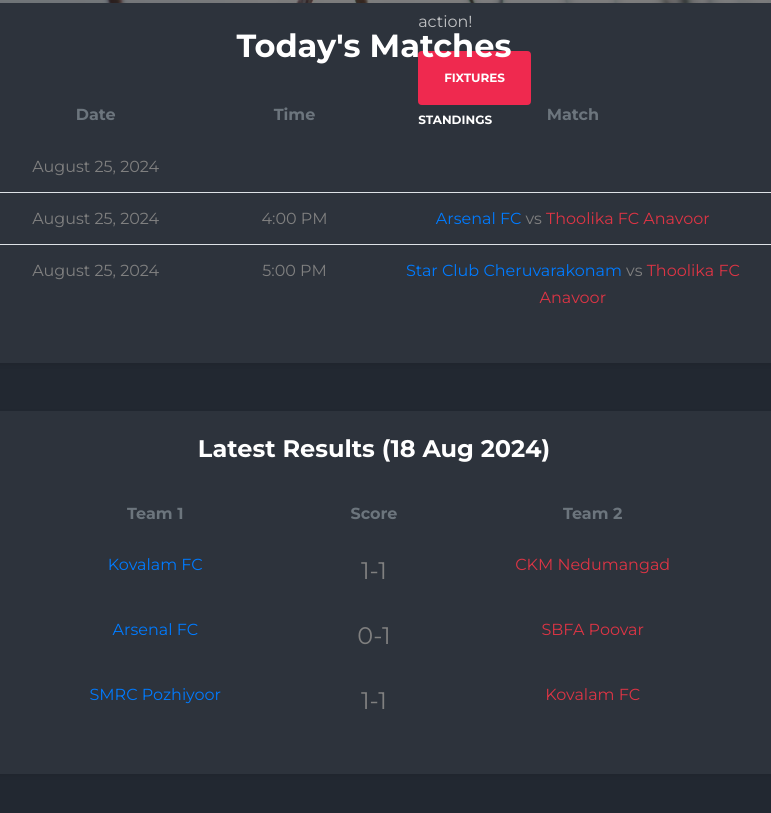
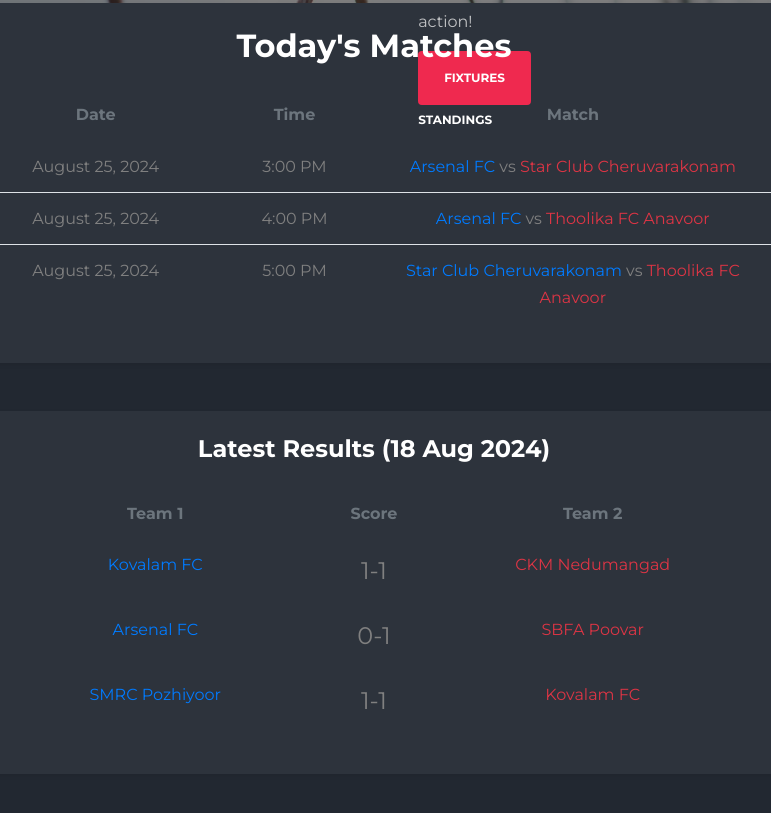
Before and after one commit to pamal10/Nova-Cup, a plain HTML site: page index.html in a window 1280 px wide. Shown: the part 797-1610 px from the top of the page, without its empty margins (266-1037 px from the left). Drawn offline with Linux system fonts and the light colour scheme; files whose address does not match are found by name.

Commit message:
Update index.html

```diff
--- a/index.html
+++ b/index.html
@@ -140,12 +140,12 @@
                               <div class="live-line"></div>
                               </div>
                           </div>
-                          0-0<!--
+                          0-0-->
 
 
 
 
-                            3:00 PM<!--
+                            3:00 PM
                          </td>
                           <td class="text-center" style="font-weight: 500;">
                               <span style="color: #007bff;">Arsenal FC</span> vs <span style="color: #dc3545;">Star Club Cheruvarakonam</span>
```
